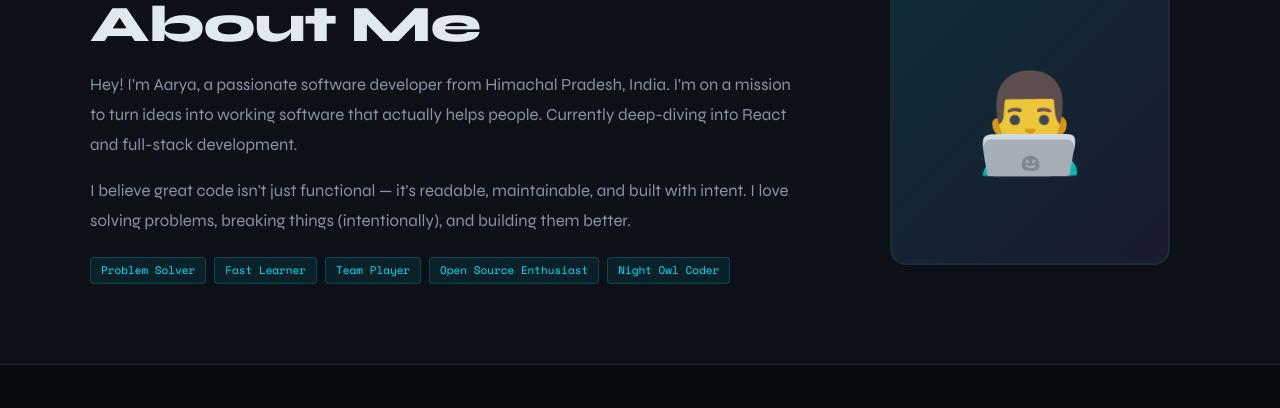
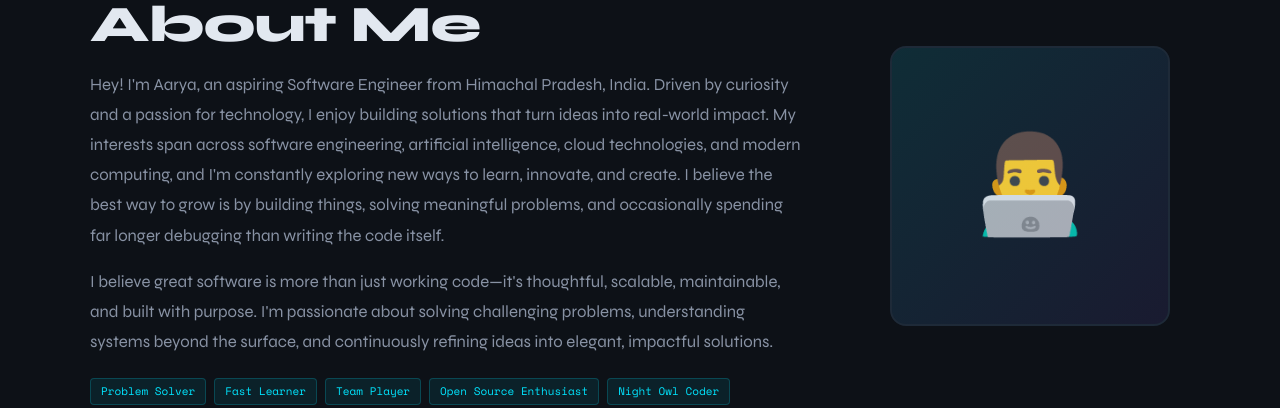
Before and after one commit to aaryaa135/PORTFOLIO26, a React (Create React App) app in the folder frontend/: page /about in a window 1280 px wide. Shown: the part 178-586 px from the top of the page. Built offline with nearby package versions, Linux system fonts and the light colour scheme; no server answers.

Commit message:
self det

```diff
--- a/frontend/src/pages/About.js
+++ b/frontend/src/pages/About.js
@@ -100,13 +100,16 @@ const About = () => (
           <h1 className="section-title">About Me</h1>
           <p style={{ color: 'var(--text2)', fontSize: '1.05rem', lineHeight: 1.8, marginBottom: 16 }}>
             {/* ↓ EDIT THIS — your real intro */}
-            Hey! I'm Aarya, a passionate software developer from Himachal Pradesh, India.
-            I'm on a mission to turn ideas into working software that actually helps people.
-            Currently deep-diving into React and full-stack development.
+           Hey! I'm Aarya, an aspiring Software Engineer from Himachal Pradesh, India.
+           Driven by curiosity and a passion for technology, I enjoy building solutions that turn ideas into real-world impact.
+           My interests span across software engineering, artificial intelligence, cloud technologies, and modern computing, and I'm constantly exploring new ways to learn, innovate, and create.
+           I believe the best way to grow is by building things, solving meaningful problems, and occasionally spending far longer debugging than writing the code itself.
+
           </p>
           <p style={{ color: 'var(--text2)', fontSize: '1.05rem', lineHeight: 1.8 }}>
-            I believe great code isn't just functional — it's readable, maintainable, and built with
-            intent. I love solving problems, breaking things (intentionally), and building them better.
+            I believe great software is more than just working code—it's thoughtful, scalable, maintainable, and built with purpose.
+            I'm passionate about solving challenging problems, understanding systems beyond the surface, and continuously refining ideas into elegant, impactful solutions.
+
           </p>
           <div className="about-tag-row">
             {['Problem Solver', 'Fast Learner', 'Team Player', 'Open Source Enthusiast', 'Night Owl Coder'].map(t => (
--- a/frontend/src/pages/Home.js
+++ b/frontend/src/pages/Home.js
@@ -274,8 +274,8 @@ const Home = () => {
           </p>
           <p style={{ color: 'var(--text2)', marginBottom: 40, maxWidth: 520, fontSize: '1.05rem', lineHeight: 1.7 }}
              className="fade-up fade-up-3">
-            Aspiring software developer from India. I build clean, purposeful software —
-            from the frontend pixel to the backend query. Currently levelling up in React.
+            Aspiring Software Engineer from India, driven by curiosity and a passion for technology.
+            I enjoy building meaningful solutions, exploring emerging technologies, and turning ideas into reality through code.
           </p>
           <div className="hero-cta fade-up fade-up-4">
             <Link to="/projects" className="btn btn-primary">View Projects →</Link>
@@ -284,9 +284,9 @@ const Home = () => {
         </div>
         <div className="hero-meta">
           {/* Update with your real info */}
-          <span>📍 Himachal Pradesh, India</span>
-          <span>💼 Open to Work</span>
-          <span>🎯 Full Stack Dev</span>
+          <span>Himachal Pradesh, India</span>
+          <span>Open to Work</span>
+          <span>Full Stack Dev</span>
         </div>
         <div className="scroll-hint">
           <span>SCROLL</span>
@@ -315,11 +315,11 @@ const Home = () => {
         <h2 className="section-title">What's here</h2>
         <div className="featured-grid">
           {[
-            { to: '/about',    icon: '👾', title: 'About Me',     desc: 'My story, background, and what drives me to build.' },
-            { to: '/stack',    icon: '⚡', title: 'Tech Stack',   desc: 'The tools and technologies I use and am learning.' },
-            { to: '/projects', icon: '🚀', title: 'Projects',     desc: 'Real things I\'ve built — with code, purpose, and sweat.' },
-            { to: '/play',     icon: '🎮', title: 'Playground',   desc: 'Mini-games and interactive experiments. Take a break.' },
-            { to: '/contact',  icon: '💬', title: 'Contact',      desc: 'Reach out for work, collabs, or just to say hey.' },
+            { to: '/about',    icon: '1', title: 'About Me',     desc: 'My story, background, and what drives me to build.' },
+            { to: '/stack',    icon: '2', title: 'Tech Stack',   desc: 'The tools and technologies I use and am learning.' },
+            { to: '/projects', icon: '3', title: 'Projects',     desc: 'Real things I\'ve built — with code, purpose, and sweat.' },
+            { to: '/play',     icon: '4', title: 'Playground',   desc: 'Mini-games and interactive experiments. Take a break.' },
+            { to: '/contact',  icon: '5', title: 'Contact',      desc: 'Reach out for work, collabs, or just to say hey.' },
           ].map((f, i) => (
             <Link key={i} to={f.to} className="feat-card">
               <div className="feat-icon">{f.icon}</div>
```
Also changed, not shown: 1 other file (tests, documents, lock files or other folders).
